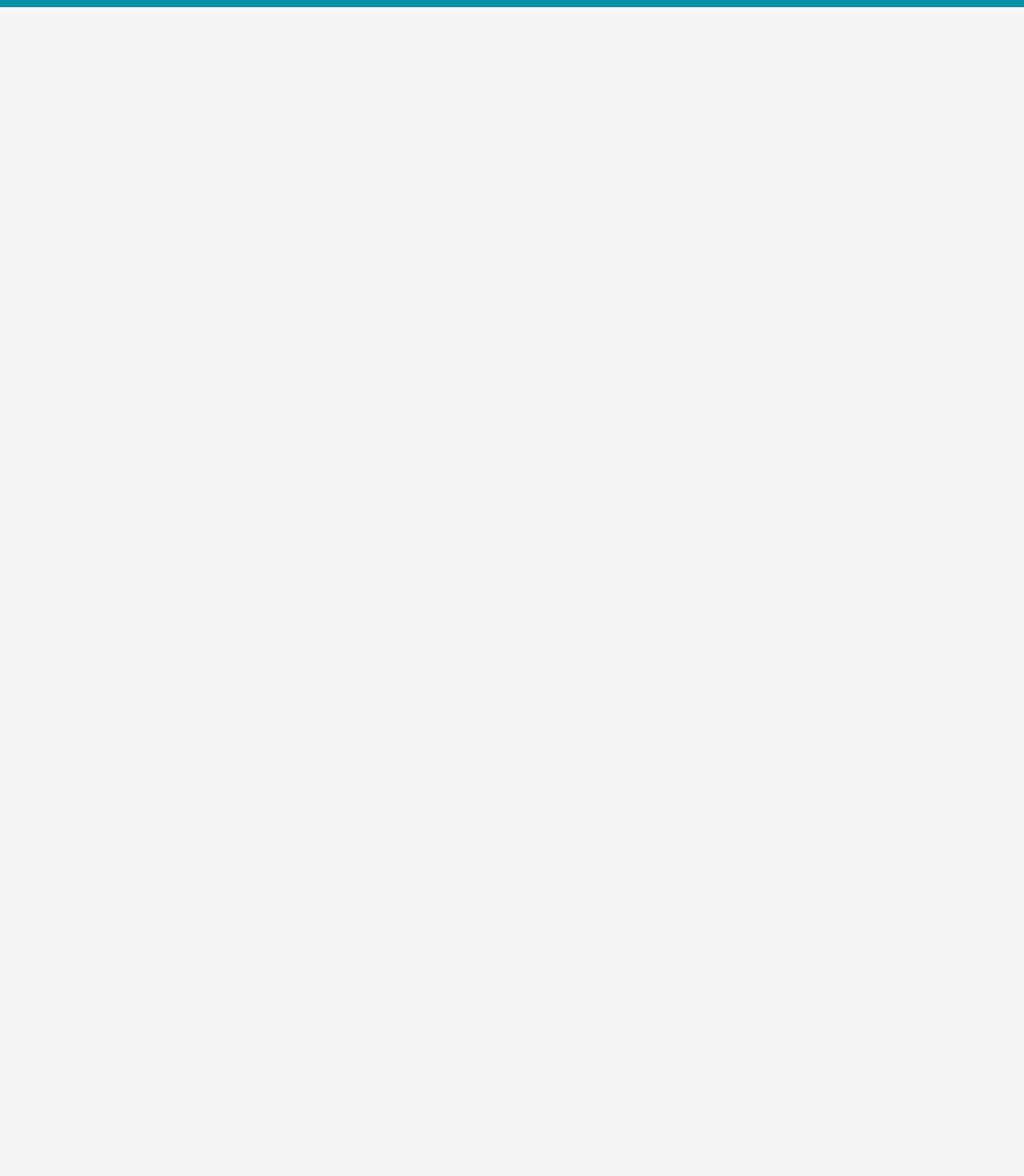
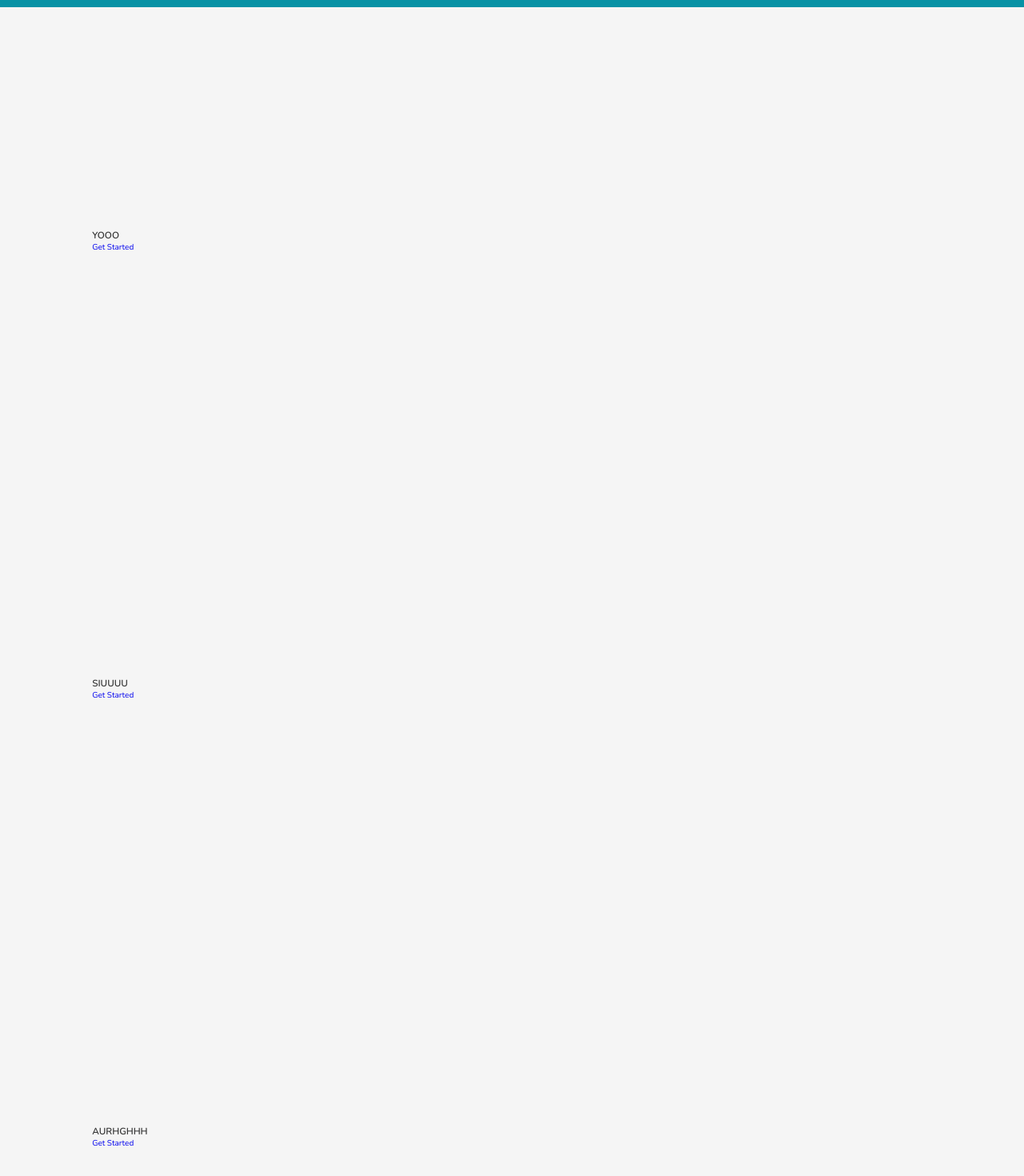
Before and after one commit to anderson-pixel/fitx, a React (Create React App) app: page / in a window 1280 px wide. Shown: the part 44-1514 px from the top of the page at 80% size. Before the commit the page ends 800 px from the top, so only its background shows below. Built offline with nearby package versions, Linux system fonts and the light colour scheme.

Commit message:
Created Home Section

```diff
--- a/src/App.tsx
+++ b/src/App.tsx
@@ -5,7 +5,7 @@ import light from './styles/themes/light';
 import dark from './styles/themes/dark';
 import usePersistedState from './utils/usePersistedState'
 import Header from './components/header/header';
-import { Navbar } from './components/navbar';
+import Home from './components/header/Home/home';
 
 function App() {
 
@@ -19,8 +19,8 @@ function App() {
     <ThemeProvider theme={theme}>
     <div className="App">
       <GlobalStyle/>
-      <Navbar />
-      <Header toggleTheme={toggleTheme} />
+      <Header toggleTheme={toggleTheme}/>
+      <Home />
     </div>
     </ThemeProvider>
   );
--- /dev/null
+++ b/src/components/header/Home/home.tsx
@@ -0,0 +1,54 @@
+import React from 'react';
+import styled from 'styled-components';
+
+const HomeContainer = styled.section`
+padding: 0;
+margin-top: 6.5rem;
+
+.slide {
+    min-height:70vh;
+    background-size: cover;
+    background-position: center;
+    padding:2rem 9%;
+    display: flex;
+    align-items: center;
+}
+`
+
+function Home() {
+  return (
+    <HomeContainer>
+    <div className="home-slider">
+     <div className="wrapper">
+
+         <div className="slide" style={{backgroundImage: "url('')  no-repeat;"}}>
+             <div className="content">
+                 <span></span>
+                 <h3>YOOO</h3>
+                 <a href="#" className="btn">get started</a>
+             </div>
+         </div>
+
+         <div className="slide" style={{backgroundImage: "url('')  no-repeat;"}}>
+             <div className="content">
+                 <span></span>
+                 <h3>SIUUUU</h3>
+                 <a href="#" className="btn">get started</a>
+             </div>
+         </div>
+
+          <div className="slide" style={{backgroundImage: "url('')  no-repeat;"}}>
+             <div className="content">
+                 <span></span>
+                 <h3>AURHGHHH</h3>
+                 <a href="#" className="btn">get started</a>
+             </div>
+         </div>
+
+     </div>
+    </div>
+    </HomeContainer>
+  )
+}
+
+export default Home;
--- a/src/components/header/header.tsx
+++ b/src/components/header/header.tsx
@@ -3,7 +3,7 @@ import { ThemeContext } from 'styled-components'
 import { shade } from 'polished'
 import { FontAwesomeIcon } from '@fortawesome/react-fontawesome'
 import {faBars} from '@fortawesome/free-solid-svg-icons'
-import { Container } from './styles';
+import {Container} from './Styles';
 import Switch from 'react-switch';
 
 interface Props {
@@ -16,11 +16,10 @@ const Header: React.FC<Props> = ({ toggleTheme }) => {
 
   return (
     <Container>
+
         <a href="#logo" className="logo">Fit<span>X</span></a>
 
-        <div  className="fas fa-bars">
-        <FontAwesomeIcon id="menu-btn" style={{color: 'white'}} icon={faBars}></FontAwesomeIcon>
-        </div>
+        <div id="menu-btn" className="fas fa-bars"></div>
 
         <nav className="navbar">
           <a href="#home">home</a>
@@ -42,6 +41,10 @@ const Header: React.FC<Props> = ({ toggleTheme }) => {
         offColor={shade(0.15, colors.primary)}
         onColor={colors.secundary}
         />
+
+        <div  className="fas fa-bars">
+        <FontAwesomeIcon id="menu-btn" style={{color: 'white'}} icon={faBars}></FontAwesomeIcon>
+        </div>
     </Container>
   );
 };
--- a/src/components/navbar.tsx
+++ /dev/null
@@ -1,7 +0,0 @@
-import React from 'react';
-
-export const Navbar: React.FC = () => {
-  return (
-    <div></div>
-  );
-};
--- a/src/index.scss
+++ b/src/index.scss
@@ -37,6 +37,17 @@ html {
   }
 }
 
+section {
+  padding: 5rem 9%;
+}
+
+@media (max-width: 991px) {
+  section{
+    padding: 3rem 2rem;
+   }
+}
+
+
 code {
   font-family: source-code-pro, Menlo, Monaco, Consolas, 'Courier New',
     monospace;
```
Also changed, not shown: src/components/header/styles.ts (+0 -11 lines).
